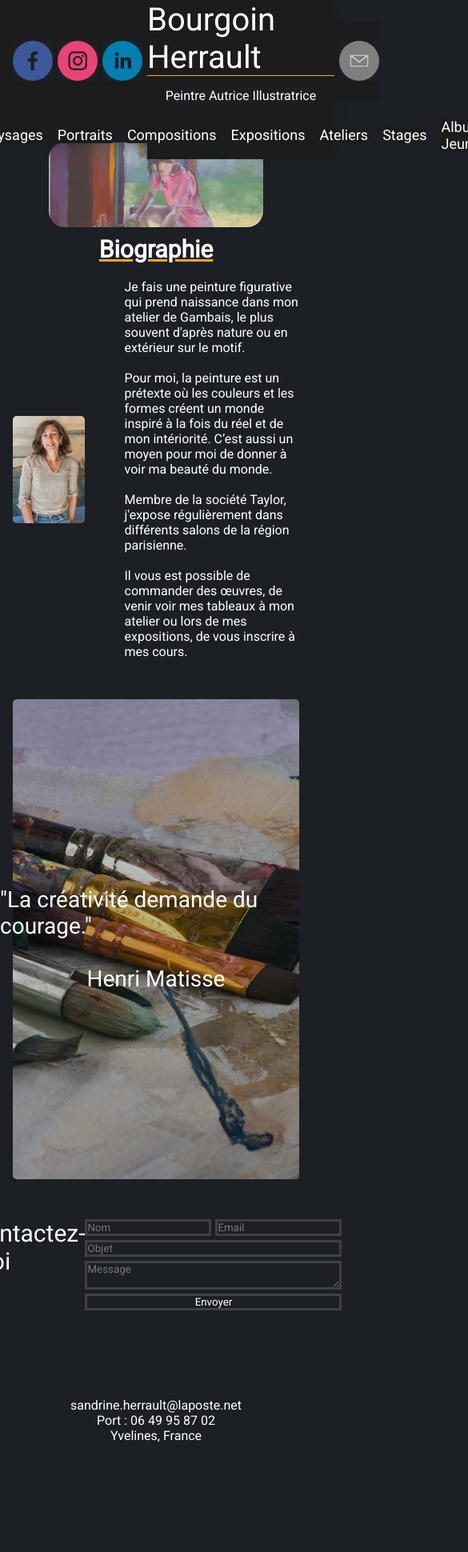
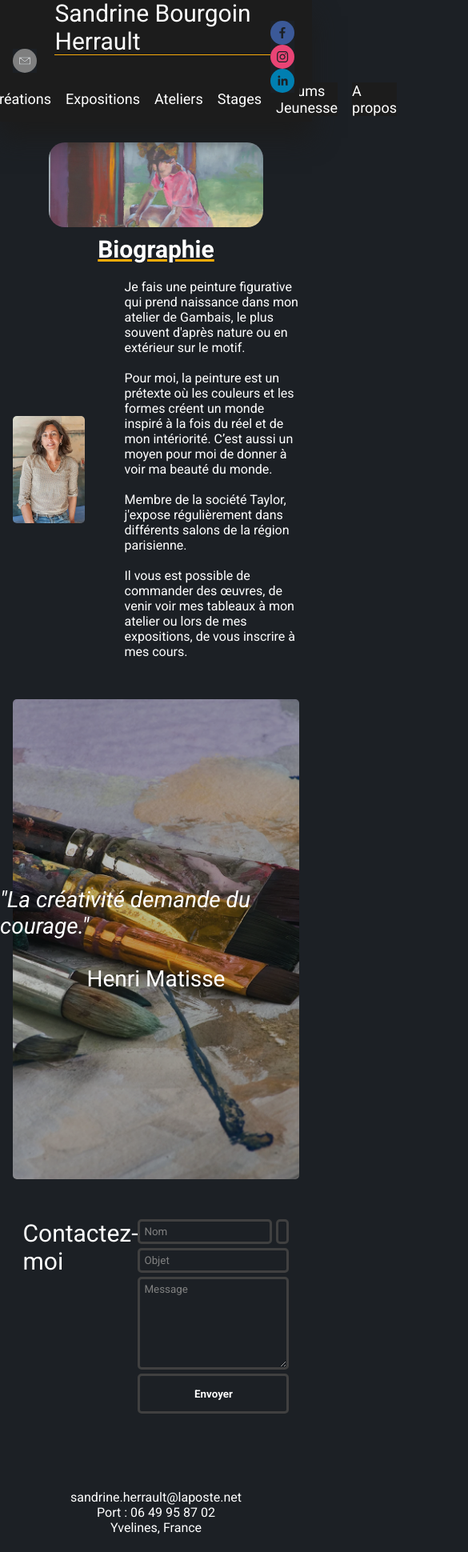
Before and after one commit to Loony675/sandrine-herrault, a Next.js app: page / in a window 390 px wide. Shown: the top 1940 px of the page at 80% size, 585 px wide, since content can reach past the window. Before the commit the page ends 1840 px from the top, so only its background shows below. Built offline with nearby package versions, Linux system fonts and the light colour scheme.

Commit message:
responsive header

```diff
--- a/components/Header.js
+++ b/components/Header.js
@@ -1,8 +1,9 @@
-import React from "react";
+import React, { useState, useEffect } from "react";
 import Link from "next/link";
 import styles from "../styles/Header.module.css";
 import { SocialIcon } from "react-social-icons";
-
+import { GiHamburgerMenu } from "react-icons/gi";
+import { ImCross } from "react-icons/im";
 const media = [
   {
     name: "Facebook",
@@ -23,31 +24,48 @@ const mapMedia = media.map((data, i) => {
     <SocialIcon
       key={i}
       url={data.url}
-      style={{ marginRight: "6px", backgroundColor: "rgb(28, 28, 28)" }}
+      style={{
+        marginRight: "6px",
+        backgroundColor: "rgb(28, 28, 28)",
+        height: 30,
+        width: 30,
+      }}
       className={styles.buttonHeader}
     />
   );
 });
+
 function Header() {
-  return (
-    <div className={styles.container}>
-      <div className={styles.leftContainer}>{mapMedia}</div>
+  const [isMobile, setIsMobile] = useState(false);
+  const [navBurger, setNavBurger] = useState(false);
+  //choose the screen size
+  const handleResize = () => {
+    if (window.innerWidth < 768) {
+      setIsMobile(true);
+    } else {
+      setIsMobile(false);
+    }
+  };
 
-      <div className={styles.centerContainer}>
-        <div className={styles.artist}>Sandrine Bourgoin Herrault</div>
-        <div>Peintre Autrice Illustratrice</div>
-        <div className={styles.navContent}>
+  // create an event listener
+  useEffect(() => {
+    window.addEventListener("resize", handleResize);
+    console.log("mobile", isMobile);
+    console.log("nav ouverte", navBurger);
+    // if (navBurger) {
+    //   document.getElementById('app-root').style.filter = 'blur(5px)'
+    // }
+  });
+  const clickHamburger = () => {
+    navBurger ? setNavBurger(false) : setNavBurger(true);
+  };
+  const navBar = (
+    <>
       <Link href="/" className={styles.navLink}>
         Accueil
       </Link>
-          <Link href="/paysages" className={styles.navLink}>
-            Paysages
-          </Link>
-          <Link href="/portraits" className={styles.navLink}>
-            Portraits
-          </Link>
-          <Link href="/compositions" className={styles.navLink}>
-            Compositions
+      <Link href="/creations" className={styles.navLink}>
+        Créations
       </Link>
       <Link href="/expositions" className={styles.navLink}>
         Expositions
@@ -64,17 +82,115 @@ function Header() {
       <Link href="/about" className={styles.navLink}>
         A propos
       </Link>
-        </div>
+    </>
+  );
+  const navBarMobile = (
+    <>
+      <Link
+        href="/"
+        className={styles.navLink}
+        onClick={() => clickHamburger()}
+      >
+        Accueil
+      </Link>
+      <Link
+        href="/creations"
+        className={styles.navLink}
+        onClick={() => clickHamburger()}
+      >
+        Créations
+      </Link>
+      <Link
+        href="/expositions"
+        className={styles.navLink}
+        onClick={() => clickHamburger()}
+      >
+        Expositions
+      </Link>
+      <Link
+        href="/ateliers"
+        className={styles.navLink}
+        onClick={() => clickHamburger()}
+      >
+        Ateliers
+      </Link>
+      <Link
+        href="/stages"
+        className={styles.navLink}
+        onClick={() => clickHamburger()}
+      >
+        Stages
+      </Link>
+      <Link
+        href="/albumsJeunesse"
+        className={styles.navLink}
+        onClick={() => clickHamburger()}
+      >
+        Albums Jeunesse
+      </Link>
+      <Link
+        href="/about"
+        className={styles.navLink}
+        onClick={() => clickHamburger()}
+      >
+        A propos
+      </Link>
+    </>
+  );
+
+  return (
+    <div className={styles.container}>
+      <div className={styles.leftContainer}>{mapMedia}</div>
+
+      <div className={styles.centerContainer}>
+        <div className={styles.artist}>Sandrine Bourgoin Herrault</div>
+        <div className={styles.skills}>Peintre Autrice Illustratrice</div>
+        {isMobile ? (
+          console.log("Mobile device detect")
+        ) : (
+          <div className={styles.navContent}>{navBar}</div>
+        )}
       </div>
       <div className={styles.rightContainer}>
         <SocialIcon
           network="email"
           fgColor="#C5C6C7"
           url="/"
-          style={{ marginLeft: "6px" }}
+          style={{ height: "30px", width: "30px" }}
           className={styles.buttonHeader}
         />
+        {isMobile && (
+          <button
+            className={styles.hamburgerMenu}
+            type="button"
+            onClick={() => clickHamburger()}
+          >
+            {!navBurger ? (
+              <GiHamburgerMenu className={styles.logoHamburger} />
+            ) : (
+              <ImCross className={styles.logoHamburger} />
+            )}
+          </button>
+        )}
       </div>
+      {navBurger && (
+        <div className={styles.navBarOpen}>
+          <div
+            style={{
+              display: "flex",
+              flexDirection: "column",
+            }}
+          >
+            {navBarMobile}
+          </div>
+          <button
+            onClick={() => setNavBurger(false)}
+            style={{ border: "none", display: "flex", marginLeft: "20px" }}
+          >
+            <ImCross className={styles.logoHamburger} />
+          </button>
+        </div>
+      )}
     </div>
   );
 }
--- a/package.json
+++ b/package.json
@@ -17,6 +17,7 @@
     "react": "18.2.0",
     "react-dom": "18.2.0",
     "react-hook-form": "^7.42.1",
+    "react-icons": "^4.7.1",
     "react-social-icons": "^5.15.0"
   }
 }
--- a/pages/_app.js
+++ b/pages/_app.js
@@ -5,7 +5,7 @@ import "@/styles/globals.css";
 
 export default function App({ Component, pageProps }) {
   return (
-    <div style={{minHeight:'100vh', position:'relative'}}>
+    <div  style={{minHeight:'100vh', position:'relative'}}>
       <Head>
         <title>Sandrine Herrault</title>
         <meta name="description" content="Generated by create next app" />
--- a/pages/index.js
+++ b/pages/index.js
@@ -1,9 +1,9 @@
 import Image from "next/image";
 import React from "react";
 import { useForm } from "react-hook-form";
-
 import styles from "@/styles/Home.module.css";
 import Header from "@/components/Header";
+import { MotionConfig, motion } from "framer-motion";
 
 export default function Home() {
   const {
@@ -15,7 +15,7 @@ export default function Home() {
   const onSubmit = (data) =>
     (window.location.href = `mailto:theo.loussot@gmail.com?subject=${data.subject}&body=Bonjour,  ${data.name}. ${data.message} (${data.email})`);
   return (
-    <div className={styles.homeContainer}>
+    <div className={styles.homeContainer} id='app-root'>
       <div className={styles.bannerContainer}>
         <img className={styles.banner} src="/banner.webp" alt="banner pic" />
       </div>
@@ -30,8 +30,8 @@ export default function Home() {
           <div className={styles.bioDescription}>
             <p>
               Je fais une peinture figurative qui prend naissance dans mon
-              atelier de Gambais, le plus souvent d&apos;après nature ou en extérieur
-              sur le motif.
+              atelier de Gambais, le plus souvent d&apos;après nature ou en
+              extérieur sur le motif.
             </p>
             <br />
             <p>
@@ -61,7 +61,7 @@ export default function Home() {
           alt="outils de peintre"
         />
         <div className={styles.textImg}>
-          <div style={{ background: "none" }}>
+          <div style={{ background: "none", fontStyle:'italic' }}>
             {" "}
             &#34;La créativité demande du courage.&#34;
           </div>
@@ -71,18 +71,28 @@ export default function Home() {
       </div>
       <div className={styles.contactSection}>
         <div className={styles.formTitle}>Contactez-moi</div>
-        <form onSubmit={handleSubmit(onSubmit)} className={styles.formSectionG}>
+        <motion.form
+          onSubmit={handleSubmit(onSubmit)}
+          className={styles.formSectionG}
+          initial={{ x: 100, y: 0, opacity: 0 }}
+          whileInView={{ x: 0, y: 0, opacity: 1 }}
+          transition={{ duration: 1.5 }}
+          viewport={{ once: true }}
+        >
           <div className={styles.formSection1}>
             <input
               {...register("name")}
               placeholder="Nom"
-              className={styles.contactInput} style={{marginRight:'5px'}}
+              className={styles.contactInput}
+              style={{ marginRight: "5px" }}
               type="text"
             />
+
             <input
               {...register("email")}
               placeholder="Email"
               className={styles.contactInput}
+              style={{ width: "100%" }}
               type="email"
             />
           </div>
@@ -95,14 +105,12 @@ export default function Home() {
           <textarea
             {...register("message")}
             placeholder="Message"
-                className={styles.contactInput}
+            className={styles.contactInput} style={{height:'100px'}}
           />
-              <button className={styles.contactInput} type="submit">
+          <button className={styles.submitBtn} type="submit">
             Envoyer
           </button>
-
-        </form>
-
+        </motion.form>
       </div>
     </div>
   );
--- a/pages/paysages.js
+++ b/pages/paysages.js
@@ -1,5 +1,5 @@
 import React from 'react'
-import Paysages from '@/components/Paysages'
+import Paysages from '../components/Paysages'
 
 
 function paysages() {
--- a/styles/Footer.module.css
+++ b/styles/Footer.module.css
@@ -1,6 +1,5 @@
 .footerContainer {
   display: flex;
-  position: absolute;
   width: 100vw;
   flex-direction: column;
   bottom: 15px;
@@ -8,4 +7,5 @@
   justify-content: center;
   height: 100px;
   color:white;
+
 }
--- a/styles/Header.module.css
+++ b/styles/Header.module.css
@@ -13,13 +13,11 @@
 }
 .leftContainer {
   background-color: rgb(28, 28, 28);
-
   display: flex;
   align-items: center;
   height: 100px;
 }
 .centerContainer {
-
   display: flex;
   justify-content: center;
   flex-direction: column;
@@ -53,11 +51,12 @@
 }
 .rightContainer {
   display: flex;
+  justify-content: space-between;
   align-items: center;
-  justify-content: flex-end;
   background: rgb(28, 28, 28);
-  height: 100px;
-  width: 168px;
+}
+.hamburgerMenu {
+  display:none;
 }
 .buttonHeader {
   transition-duration: 0.4s;
@@ -65,3 +64,65 @@
 .buttonHeader:hover {
   scale: 1.1;
 }
+@media screen and (max-width:768px) {
+  .artist {
+    font-size: 30px;
+    margin-bottom: 15px;
+    background-color: rgb(28, 28, 28);
+    box-shadow:inset 0px -1px 0px #f7ab0a;
+  }
+  .skills {
+    display:none
+  }
+  .leftContainer {
+    display: flex;
+    flex-direction: column;
+    order:3;
+  }
+  .centerContainer {
+    order:2;
+  }
+  .rightContainer {
+display:flex;
+    justify-content: space-between;
+    align-items: center;
+    order:1;
+    width: 70px;
+
+
+  }
+  .hamburgerMenu {
+    display:flex;
+    flex-direction: column;
+
+    border:none;
+  }
+
+  .navBarOpen {
+    position: fixed;
+    top:O;
+    right: 0;
+    bottom: 0;
+    left: 0;
+    display:flex;
+    flex-direction: row;
+    justify-content: center;
+    align-items: center;
+    height: 100vh;
+    background-color: rgba(0,0,0, 0.8);
+    z-index:99;
+    color: white;
+    font-size: 20px;
+    text-transform: uppercase;
+;
+  }
+  .logoHamburger {
+    font-size: 30px;
+    margin-top:5px;
+    color: white;
+    transition-duration: 0.3s;
+  }
+  .logoHamburger:hover {
+    color:#f7ab0a
+  }
+}
--- a/styles/Home.module.css
+++ b/styles/Home.module.css
@@ -1,10 +1,12 @@
 .homeContainer {
-    color:white;
+  color: white;
   margin-top: 10px;
   padding: 1em;
   display: flex;
+  position: relative;
   flex-direction: column;
   justify-content: center;
+  align-items: center;
 }
 .bannerContainer {
   display: flex;
@@ -28,8 +30,32 @@
   font-size: 30px;
   margin-bottom: 10px;
   font-weight: bold;
-    text-decoration: underline #F7AB0A;
+  text-decoration: underline #f7ab0a;
 }
+/* @media only screen and (min-width: 640px) {
+.bio {
+  display: flex;
+  align-content: center;
+  justify-content: center;
+  font-size: 20px;
+  border: solid red;
+  margin-bottom: 10px;
+  font-weight: bold;
+  text-decoration: underline #f7ab0a;
+
+}}
+@media only screen and (min-width: 768px) {
+  .bio {
+    display: flex;
+    align-content: center;
+    justify-content: center;
+    font-size: 30px;
+    border: solid orange;
+    margin-bottom: 10px;
+    font-weight: bold;
+    text-decoration: underline #f7ab0a;
+
+  }} */
 
 .bioBlock {
   display: flex;
@@ -40,7 +66,7 @@
   margin-bottom: 50px;
 }
 .profilPic {
-  width:25%;
+  width: 25%;
   object-fit: cover;
   border-radius: 5px;
 }
@@ -49,7 +75,7 @@
   margin-left: 50px;
 }
 .citationContainer {
-    display:flex;
+  display: flex;
   justify-content: center;
   align-items: center;
 }
@@ -58,49 +84,70 @@
   width: 100%;
   height: 600px;
   border-radius: 5px;
-    opacity:0.70;
+  opacity: 0.7;
 }
 .textImg {
   background: none;
   position: absolute;
   z-index: 1;
-    display:flex;
+  display: flex;
   flex-direction: column;
   justify-content: center;
   align-items: center;
   font-size: 28px;
 }
-.contactSection{
+.contactSection {
   height: 300px;
   margin-top: 50px;
   display: flex;
   justify-content: center;
-    color:white;
+  color: white;
+  width: 75%;
 }
 .formTitle {
   font-size: 30px;
   width: 400px;
 }
-.formSectionG{
-
-    width: 1000px;
+.formSectionG {
+  width: 100%;
   display: flex;
   flex-direction: column;
 }
 
 .formSection1 {
-    display:flex;
+  display: flex;
 }
 
 .contactInput {
+  padding: 5px;
+  border: solid 3px #404040;
+  border-radius: 5px;
+  margin-bottom: 5px;
+  outline-width: none;
+  transition-duration: 0.3s;
+  color: white;
+}
+.contactInput::placeholder {
+  color: gray;
+}
+.contactInput:hover {
+  border: solid 3px #f7ab0a;
+}
+.contactInput:focus {
+  border: solid 3px #f7ab0a;
+}
+.submitBtn {
+  height: 50px;
   color:white;
   border: solid 3px #404040;
-    margin-bottom: 5px;
-    outline-width: none;
+  border-radius: 5px;
+  font-weight: 600;
+  transition-duration: 0.3s;
+
 }
-.contactInput:hover {
-    border: solid 3px #F7AB0A;
+.submitBtn:hover {
+  background-color: #f7ab0a;
+  color: black;
+  border-radius: 5px;
+  border:none
 }
-.contactInput:focus {
-    border: solid 3px #F7AB0A
-}
--- a/styles/globals.css
+++ b/styles/globals.css
@@ -1,5 +1,4 @@
-@import url("https://fonts.googleapis.com/css2?family=Roboto&display=swap");
-* {
+@import url('https://fonts.googleapis.com/css2?family=Roboto:ital,wght@0,100;0,300;0,400;0,500;0,700;0,900;1,100;1,300;1,400;1,500&display=swap');* {
   margin: 0;
   padding: 0;
   background-color: rgb(28, 32, 37);
```
Also changed, not shown: components/Creations.js (added, +9 -0 lines), pages/creations.js (added, +10 -0 lines), 1 other file (tests, documents, lock files or other folders). Lines whose indentation alone changed are shown as unchanged.
